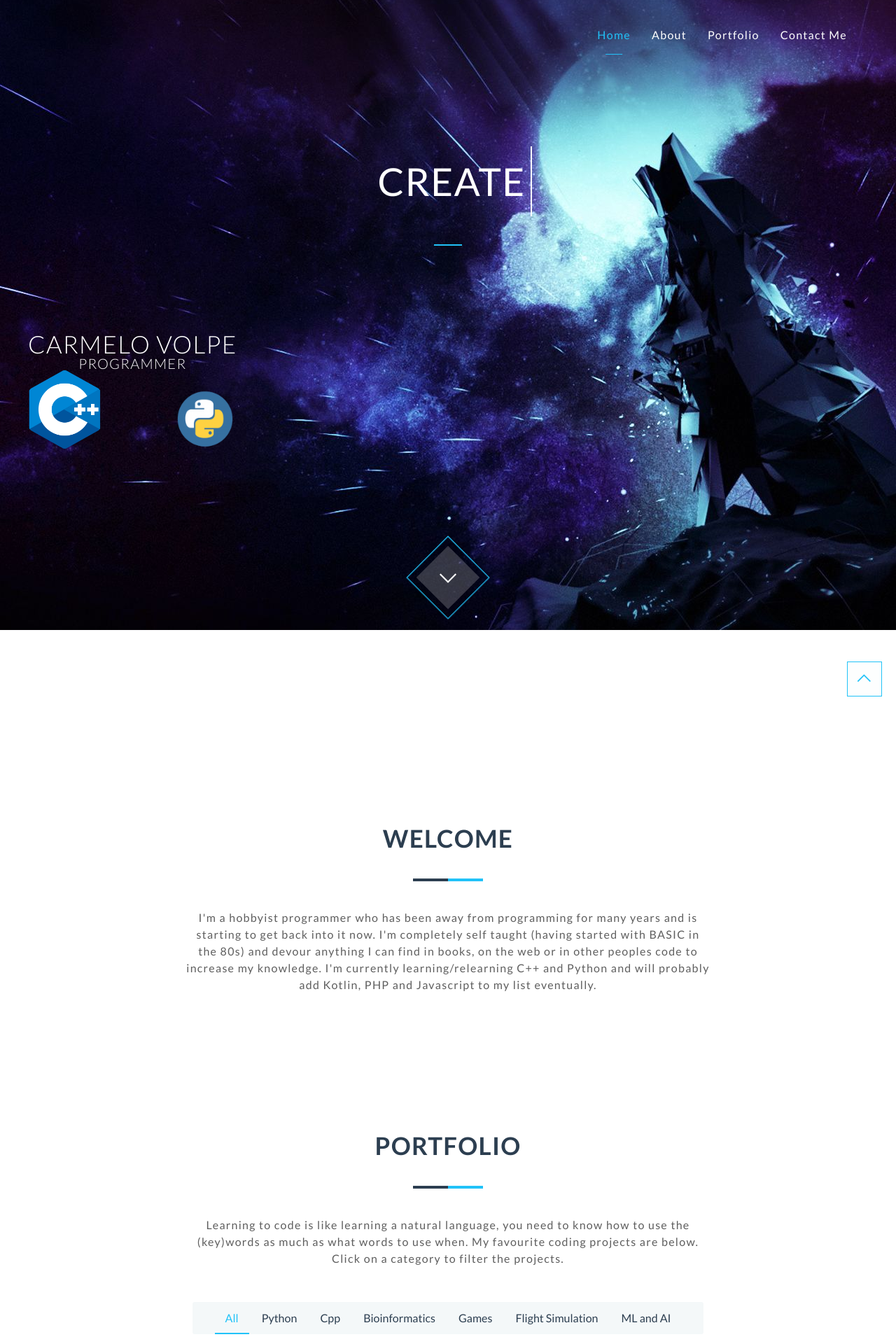
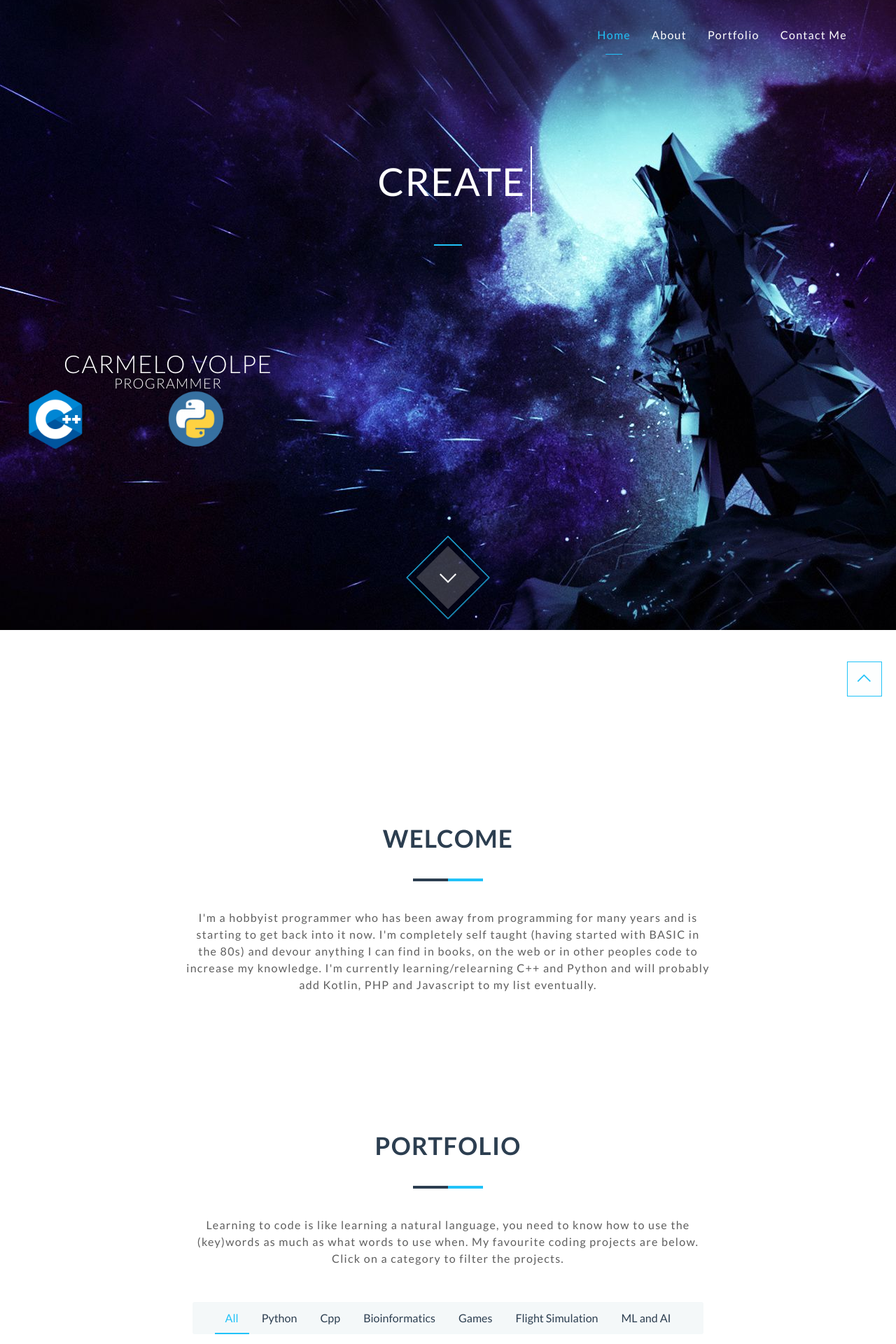
Before and after one commit to Gamernaut/gamernaut.github.io, a Jekyll site: the page built from index.html, in a window 1280 px wide. Shown: the top 1920 px of the page at 70% size. Built offline with Jekyll 4.4.1, drawn with Linux system fonts in a browser that asks for light colours; nearby versions of some CDN libraries.

Commit message:
Update header.html

```diff
--- a/_includes/header.html
+++ b/_includes/header.html
@@ -67,8 +67,8 @@
               <h3 class="thin">{{ site.header-tagline }}</h3>
                 <table style="width:100%">
                   <tr style="text-align:center;">
-                    <td><img src="{{ site.baseurl }}/images/logos/cplusplus.png" width="50%"alt="Cplusplus.png logo"/></td>
-                    <td><img src="{{ site.baseurl }}/images/logos/python.png" width="80px" alt="Python.png logo"/></td>
+                    <td><img src="{{ site.baseurl }}/images/logos/cplusplus.png" width="40%"alt="Cplusplus.png logo"/></td>
+                    <td><img src="{{ site.baseurl }}/images/logos/python.png" width="40%" alt="Python.png logo"/></td>
                   </tr>
                 </table>
             </div>
```
